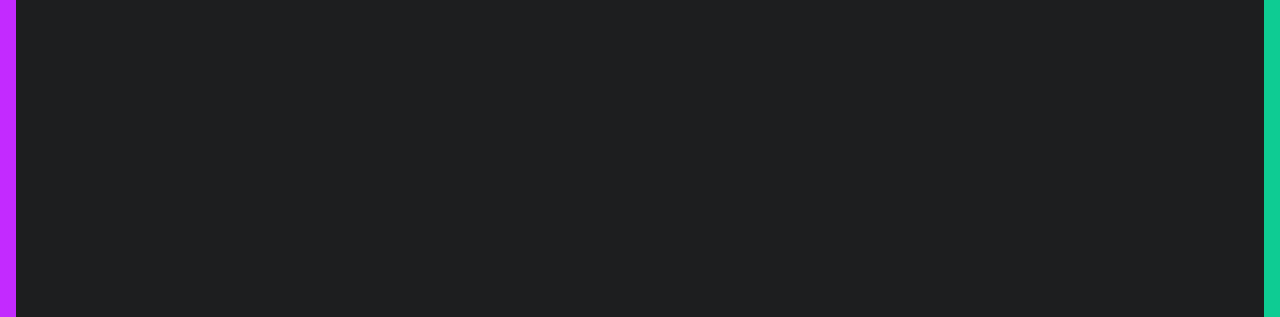
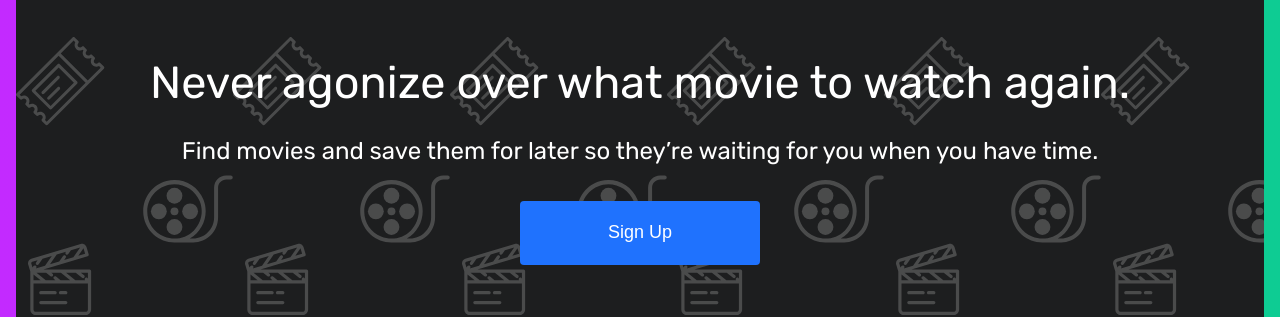
Before and after one commit to olliebeannn/all-seeing-eye, a React (Create React App) app in the folder client/: page / in a window 1280 px wide. Shown: the part 292-609 px from the top of the page. Built offline with nearby package versions, Linux system fonts and the light colour scheme; no server answers.

Commit message:
created Landing page component and styled

```diff
--- a/client/src/components/App.js
+++ b/client/src/components/App.js
@@ -7,6 +7,7 @@ import '../styles/reset.css';
 import '../styles/base.scss';
 import './App.scss';
 import Header from './Header/Header';
+import Landing from './Landing/Landing';
 import Watchlist from './Watchlist/Watchlist';
 import Discover from './Discover/Discover';
 import MovieDetail from './MovieDetail/MovieDetail';
@@ -26,6 +27,7 @@ class App extends Component {
         <BrowserRouter>
           <Header />
           <Toasts />
+          <Route path="/" exact component={Landing} />
           <Route path="/watchlist" component={Watchlist} />
           <Route path="/discover" component={Discover} />
           <Route path="/seen" component={Seen} />
--- /dev/null
+++ b/client/src/components/Landing/Landing.js
@@ -0,0 +1,21 @@
+import React from 'react';
+import './Landing.scss';
+
+const Landing = props => {
+  return (
+    <div className="Landing flex flex--dir-c flex--jc--c flex--ai--c center white">
+      <p className="Landing__Header">
+        Never agonize over what movie to watch again.
+      </p>
+      <h2 className="Landing__Subhead mt2">
+        Find movies and save them for later so they’re waiting for you when you
+        have time.
+      </h2>
+      <button href="/auth/google" className="Landing__Button mt4">
+        Sign Up
+      </button>
+    </div>
+  );
+};
+
+export default Landing;
--- /dev/null
+++ b/client/src/components/Landing/Landing.scss
@@ -0,0 +1,28 @@
+@import '../../styles/variables.scss';
+
+.Landing {
+  background-image: url('/images/bg-icons.svg');
+  background-repeat: repeat;
+  height: calc(100vh - 64px);
+  padding: 0 $spacing-4;
+}
+
+.Landing__Header {
+  font-size: $font-base * 3;
+}
+
+.Landing__Subhead {
+  font-size: $font-base * 1.6;
+}
+
+.Landing__Button {
+  background-color: $primary-color;
+  border: none;
+  border-radius: 4px;
+  color: $white;
+  font-size: $font-l;
+  height: $spacing-8;
+  width: 240px;
+  padding-left: $spacing-2;
+  padding-right: $spacing-2;
+}
```
Also changed, not shown: client/public/images/bg-icons.svg (added).
